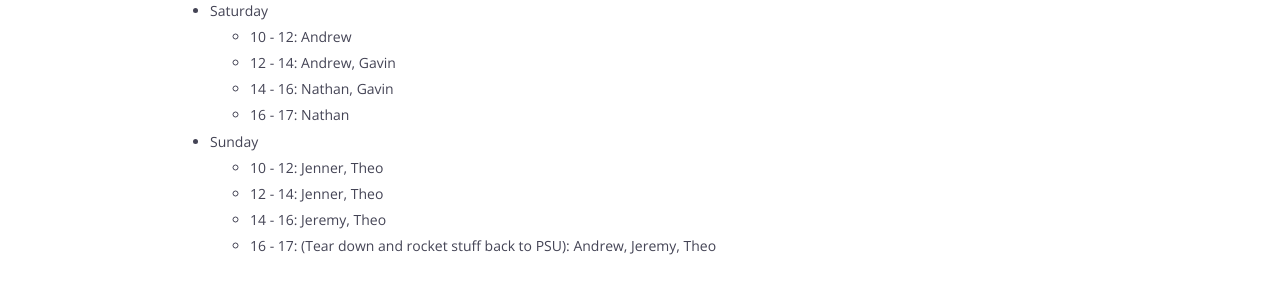
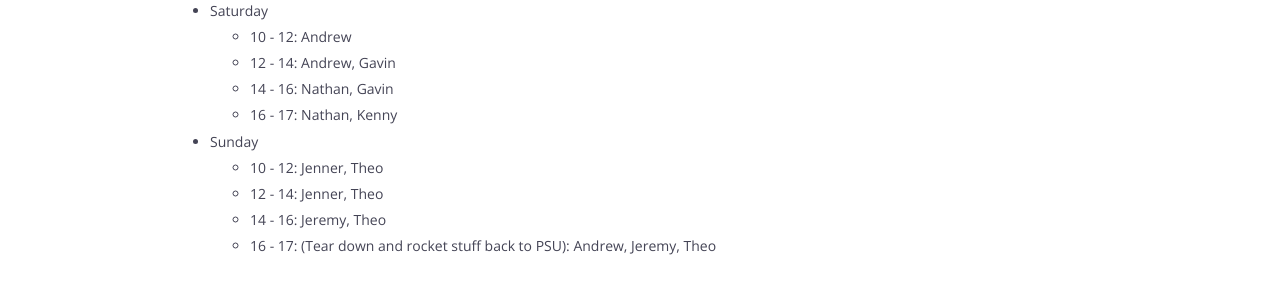
Before and after one commit to psas/blog, a Jekyll site: the page built from _posts/2014-09-13-psas-at-omsi.markdown, in a window 1280 px wide. Shown: the part 505-805 px from the top of the page. Built offline with Jekyll 4.4.1, drawn with Linux system fonts in a browser that asks for light colours.

Commit message:
Update 2014-09-13-psas-at-omsi.markdown

```diff
--- a/_posts/2014-09-13-psas-at-omsi.markdown
+++ b/_posts/2014-09-13-psas-at-omsi.markdown
@@ -15,7 +15,7 @@ Please sign yourself up for a two or more hour slot:
     - 10 - 12: Andrew
     - 12 - 14: Andrew, Gavin
     - 14 - 16: Nathan, Gavin
-    - 16 - 17: Nathan
+    - 16 - 17: Nathan, Kenny
 - Sunday
     - 10 - 12: Jenner, Theo
     - 12 - 14: Jenner, Theo
```
